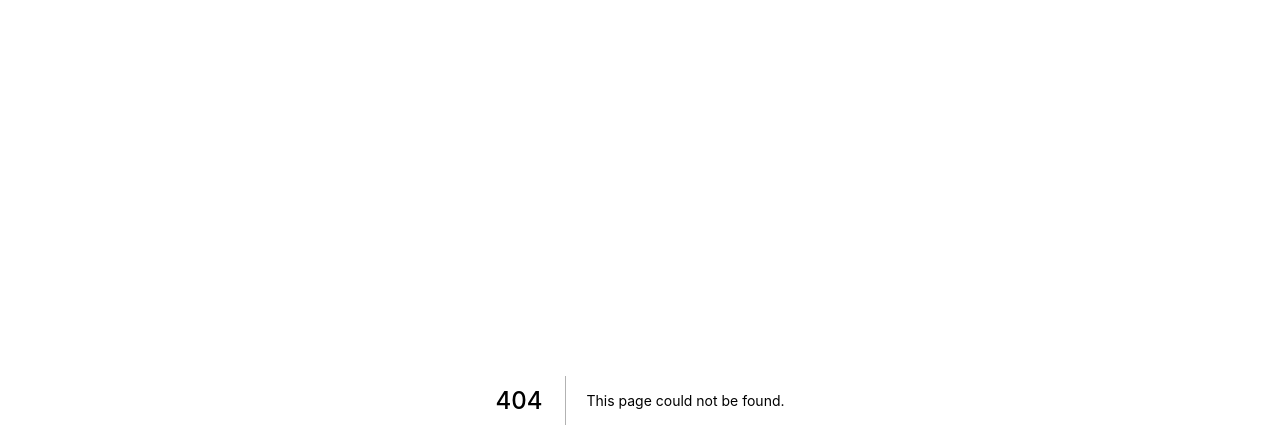
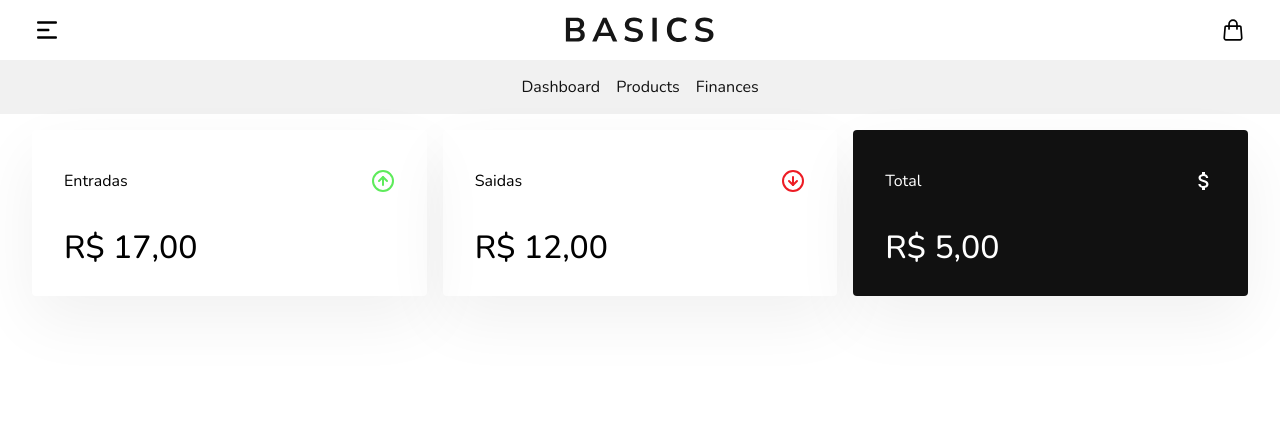
Before and after one commit to LuizSouz404/Basic-commerce, a Next.js app: page /admin/finances in a window 1280 px wide. Before the commit this address had no page. Shown: the top 448 px of the page. Built offline with nearby package versions, Linux system fonts and the light colour scheme.

Commit message:
feat: finances page

```diff
--- /dev/null
+++ b/src/components/AdminComponents/Summary/index.tsx
@@ -0,0 +1,49 @@
+import { Container } from "./styles";
+
+import { FiArrowDownCircle, FiArrowUpCircle } from 'react-icons/fi';
+import { MdAttachMoney } from 'react-icons/md';
+
+export function Summary() {
+  return (
+    <Container>
+      <div>
+        <header>
+          <p>Entradas</p>
+          <FiArrowUpCircle color="#5EEB5B" size={24}/>
+        </header>
+        <strong>
+          {new Intl.NumberFormat('pt-BR', {
+            style: 'currency',
+            currency: 'BRL'
+          }).format(17.00)}
+        </strong>
+      </div>
+
+      <div>
+        <header>
+          <p>Saidas</p>
+          <FiArrowDownCircle color="#ED1C24" size={24}/>
+        </header>
+        <strong>
+          {new Intl.NumberFormat('pt-BR', {
+            style: 'currency',
+            currency: 'BRL'
+          }).format(12.00)}
+        </strong>
+      </div>
+
+      <div className="highlight-background">
+        <header>
+          <p>Total</p>
+          <MdAttachMoney size={24}/>
+        </header>
+        <strong>
+          {new Intl.NumberFormat('pt-BR', {
+            style: 'currency',
+            currency: 'BRL'
+          }).format(5.00)}
+        </strong>
+      </div>
+    </Container>
+  )
+}
--- /dev/null
+++ b/src/components/AdminComponents/Summary/styles.ts
@@ -0,0 +1,34 @@
+import styled from "styled-components";
+
+export const Container = styled.div`
+  max-width: 1280px;
+  display: grid;
+  grid-template-columns: repeat(3, 1fr);
+  height: 7rem;
+  gap: 1rem;
+
+  margin: 1rem auto;
+  div {
+    padding: 1.5rem 2rem;
+    color: var(--text-title);
+    background: var(--shape);
+    border-radius: 0.25rem;
+    box-shadow: 0px 1.5rem 4rem rgba(0, 0, 0, 0.06);
+    header {
+      display: flex;
+      align-items: center;
+      justify-content: space-between;
+    }
+    strong {
+      display: block;
+      margin-top: 1rem;
+      font-size: 2rem;
+      font-weight: 500;
+      line-height: 3rem;
+    }
+    &.highlight-background {
+      color: #ffffff;
+      background: #111;
+    }
+  }
+`;
--- /dev/null
+++ b/src/pages/admin/finances.tsx
@@ -0,0 +1,20 @@
+import { NextPage } from "next";
+import { Summary } from "../../components/AdminComponents/Summary";
+import { AdminTab } from "../../components/AdminTab";
+import { Header } from "../../components/Header";
+import styles from '../../styles/Content.module.css';
+
+const Dashboard: NextPage = () => {
+  return (
+    <>
+      <Header />
+      <AdminTab />
+
+      <div className={styles.container}>
+        <Summary />
+      </div>
+    </>
+  )
+}
+
+export default Dashboard
```
